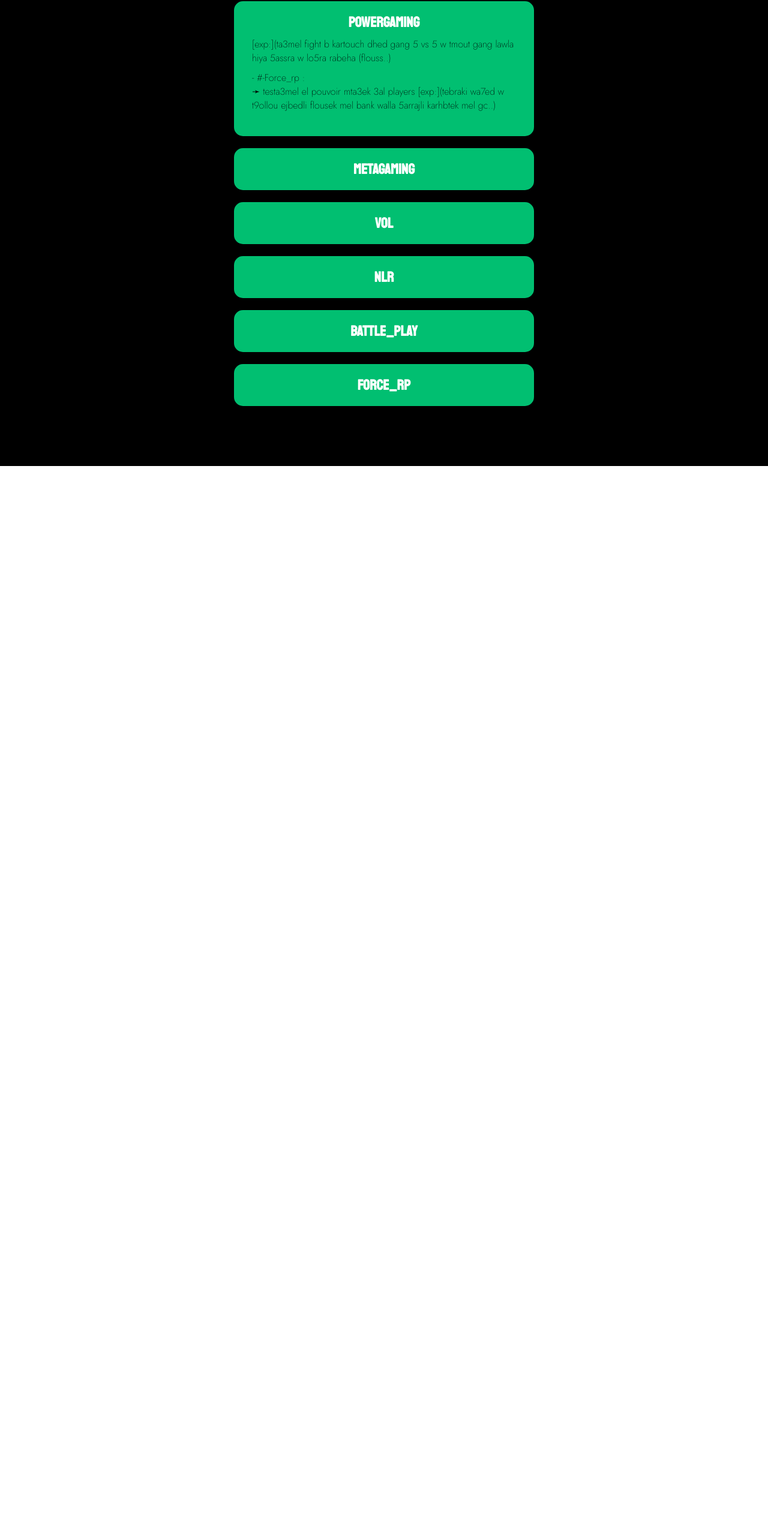
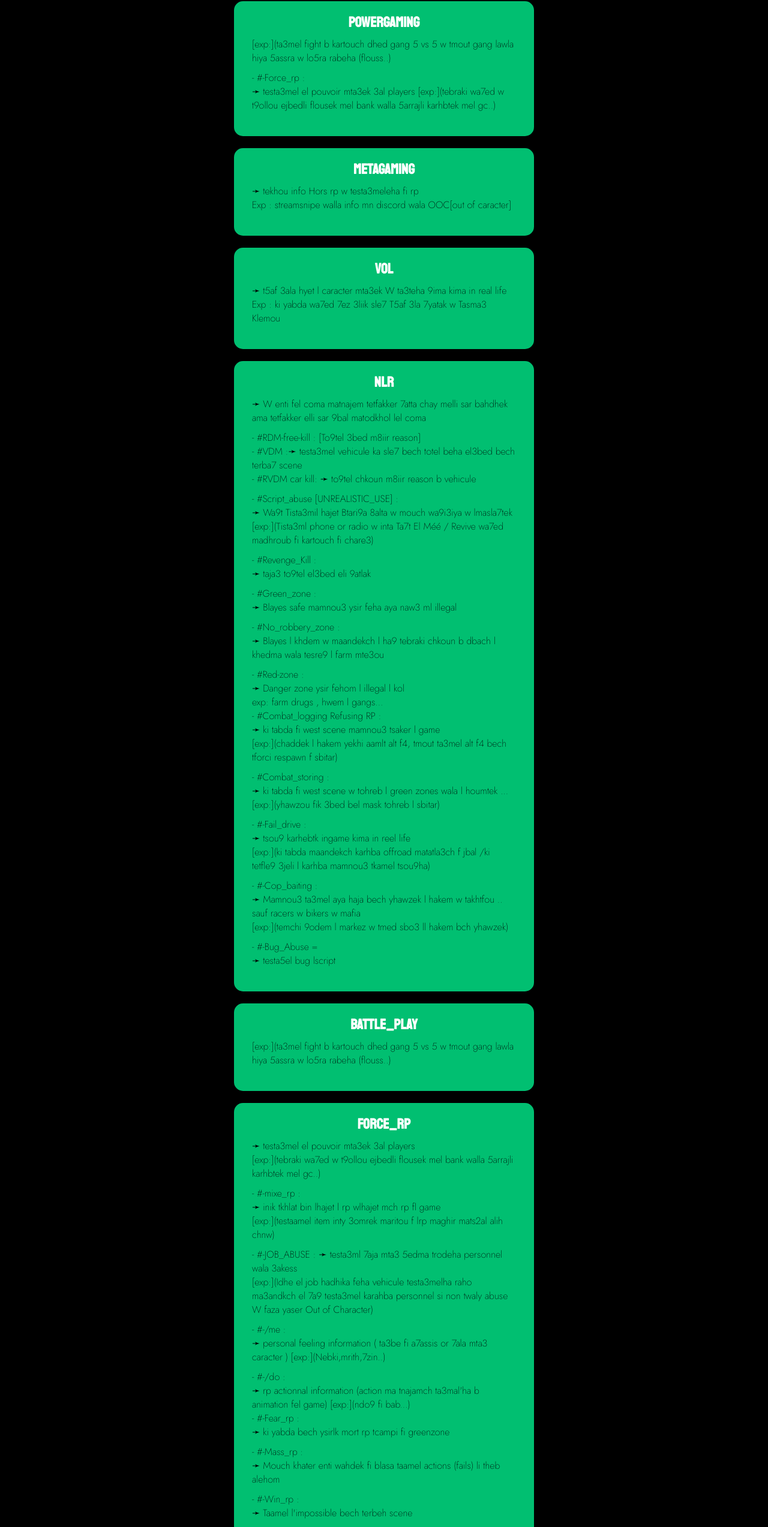
Before and after one commit to khalilweeb/TunisainSky, a React (Create React App) app: page /rules in a window 1280 px wide. Shown: the part 227-2773 px from the top of the page at 60% size. Before the commit the page ends 1004 px from the top, so only its background shows below. Built offline with nearby package versions, Linux system fonts and the light colour scheme.

Commit message:
making Rules section flexible

```diff
--- a/src/components/Ruules/Rules.js
+++ b/src/components/Ruules/Rules.js
@@ -30,18 +30,139 @@ const Rules = () => {
                 </Card>
                 <Card>
                    <CardH1>MetaGaming</CardH1>
+                   <CardContent>
+                       <CardP>
+                           ➛ tekhou info Hors rp w testa3meleha fi rp <br/> Exp :
+                            streamsnipe walla info mn discord wala OOC[out of caracter]
+                           </CardP>
+
+
+                   </CardContent>
                 </Card>
                 <Card>
                    <CardH1  >VOL</CardH1>
+                   <CardContent>
+                       <CardP>
+                       ➛ t5af 3ala hyet l caracter mta3ek W ta3teha 9ima kima in real life <br/>
+                       Exp : ki yabda wa7ed 7ez 3liik sle7 T5af 3la 7yatak w Tasma3 Klemou
+                           </CardP>
+
+
+                   </CardContent>
                 </Card>
                 <Card>
                    <CardH1>nlr</CardH1>
+                   <CardContent>
+                       <CardP>
+                       ➛ W enti fel coma matnajem tetfakker 7atta chay melli sar bahdhek ama tetfakker elli sar 9bal matodkhol lel coma <br/>
+                           </CardP>
+                           <CardP>
+                           - #RDM-free-kill :
+                            [To9tel 3bed m8iir reason] <br/>
+                            - #VDM :➛ testa3mel vehicule ka sle7 bech totel beha el3bed bech terba7 scene <br/>
+                            - #RVDM car kill: ➛ to9tel chkoun m8iir reason b vehicule  <br/>
+                           </CardP>
+                           <CardP>
+                           - #Script_abuse [UNREALISTIC_USE] : <br/>
+                            ➛ Wa9t Tista3mil hajet Btari9a 8alta w mouch wa9i3iya w lmasla7tek <br/>
+                            [exp:](Tista3ml phone or radio w inta Ta7t El Méé / Revive wa7ed madhroub fi kartouch fi chare3)<br/>
+                           </CardP>
+
+                           <CardP>
+                           - #Revenge_Kill : <br/>
+                             ➛ taja3 to9tel el3bed eli 9atlak
+                           </CardP>
+                        <CardP>
+                        - #Green_zone :  <br/>
+                        ➛ Blayes safe  mamnou3 ysir feha aya naw3 ml illegal<br/>
+                        </CardP>
+                        <CardP>
+                        - #No_robbery_zone : <br/>
+                        ➛ Blayes l khdem w maandekch l ha9 tebraki chkoun b dbach l khedma wala tesre9 l farm mte3ou<br/>
+                        </CardP>
+                        <CardP>
+                        - #Red-zone  : <br/>
+                        ➛ Danger zone ysir fehom l illegal l kol <br/>
+                        exp: farm drugs , hwem l gangs... <br/>
+                        - #Combat_logging  Refusing RP : <br/>
+                        ➛ ki tabda fi west scene mamnou3 tsaker l game <br/>
+                        [exp:](chaddek l hakem yekhi aamlt alt f4, tmout ta3mel alt f4 bech tforci respawn f sbitar) <br/>
+                        </CardP>
+                        <CardP>
+                        - #Combat_storing  : <br/>
+                            ➛ ki tabda fi west scene w tohreb l green zones wala l houmtek ... <br/>
+                            [exp:](yhawzou fik 3bed bel mask tohreb l sbitar) <br/>
+                        </CardP>
+                        <CardP>
+                        - #-Fail_drive : <br/>
+                            ➛ tsou9 karhebtk ingame kima in reel life <br/>
+                            [exp:](ki tabda maandekch karhba offroad matatla3ch f jbal /ki tetfle9 3jeli l karhba mamnou3 tkamel tsou9ha) <br/>
+                        </CardP>
+                        <CardP>
+                        - #-Cop_baiting : <br/>
+                            ➛ Mamnou3 ta3mel aya haja bech yhawzek l hakem w takhtfou .. sauf racers w bikers w mafia <br/>
+                            [exp:](temchi 9odem l markez w tmed sbo3 ll hakem bch yhawzek) <br/>
+                        </CardP>
+                        <CardP>
+                        - #-Bug_Abuse = <br/>
+                        ➛ testa5el bug lscript
+                        </CardP>
+                   </CardContent>
                 </Card>
                 <Card>
                    <CardH1>Battle_play</CardH1>
+                   <CardContent>
+                       <CardP>
+                       [exp:](ta3mel fight b kartouch dhed gang 5 vs 5 w tmout gang lawla hiya 5assra w lo5ra rabeha (flouss..)
+                        </CardP>
+
+
+                   </CardContent>
                 </Card>
                 <Card>
                    <CardH1>Force_rp</CardH1>
+                   <CardContent>
+                       <CardP>
+                       ➛ testa3mel el pouvoir mta3ek 3al players <br/>
+                    [exp:](tebraki wa7ed w t9ollou ejbedli flousek mel bank walla 5arrajli karhbtek mel gc..) <br/>
+                        </CardP>
+                        <CardP>
+                        - #-mixe_rp  : <br/>
+                        ➛ inik tkhlat bin lhajet l rp wlhajet mch rp fl game <br/>
+                        [exp:](testaamel item inty 3omrek maritou f lrp maghir mats2al alih chnw) <br/>
+                        </CardP>
+                        <CardP>
+                        - #-JOB_ABUSE :
+                        ➛ testa3ml 7aja mta3 5edma trodeha personnel wala 3akess  <br/>
+                        [exp:](Idhe el job hadhika feha vehicule testa3melha raho ma3andkch el 7a9 testa3mel karahba personnel si non twaly abuse W faza yaser Out of Character) <br/>
+                        </CardP>
+                        <CardP>
+                        - #-/me : <br/>
+                        ➛ personal feeling information ( ta3be fi a7assis or 7ala mta3 caracter )
+                        [exp:](Nebki,mrith,7zin..) <br/>
+                        </CardP>
+                        <CardP>
+                        - #-/do : <br/>
+                        ➛ rp actionnal information (action ma tnajamch ta3mal'ha b animation fel game)
+                        [exp:](ndo9 fi bab...) <br/>
+                        - #-Fear_rp : <br/>
+                        ➛ ki yabda bech ysirlk mort rp tcampi fi greenzone <br/>
+                        </CardP>
+
+                        <CardP>
+                        - #-Mass_rp :  <br/>
+                        ➛ Mouch khater enti wahdek fi blasa taamel actions (fails) li theb alehom <br/>
+                        </CardP>
+
+                        <CardP>
+                        - #-Win_rp : <br/>
+                        ➛ Taamel l'impossible bech terbeh scene <br/>
+                        </CardP>
+                        <CardP>
+                        - #-Spawn_Kill = <br/>
+                        ➛ awel mtspawni y3awdou y3rdouk ili 9atlouk min lawel wy3awdou marra o5ra yo9tlouk
+                        </CardP>
+                   </CardContent>
                 </Card>
             </CardContainer>
         </RulesContainer>
--- a/src/components/Ruules/StylingRules.js
+++ b/src/components/Ruules/StylingRules.js
@@ -2,6 +2,7 @@ import styled from "styled-components";
 
 
 export const RulesContainer = styled.section`
+
 
          background: #000;
         width: 100%;
@@ -30,11 +31,13 @@ font-family: 'Jost', sans-serif;
 
 export const CardContainer = styled.div`
     display: grid;
-    grid-template-columns: auto ;
+    grid-template-rows: auto ;
     grid-gap: 20px;
     justify-content: center;
+    align-items: center;
     width: 100%;
     padding-bottom: 100px;
+
 
 
 `
@@ -46,11 +49,16 @@ export const CardContainer = styled.div`
     background: #01bf71 ;
     border-radius: 15px;
     transition: 0.8s all ease;
+
     &:hover {
 
         box-shadow: rgba(127, 255, 0, 0.5) 0px 7px 29px 0px;
 
     }
+    @media screen and (max-width:930px) {
+        width: 90%;
+        margin-left: 1.5rem;
+        }
 
  `
 
```
